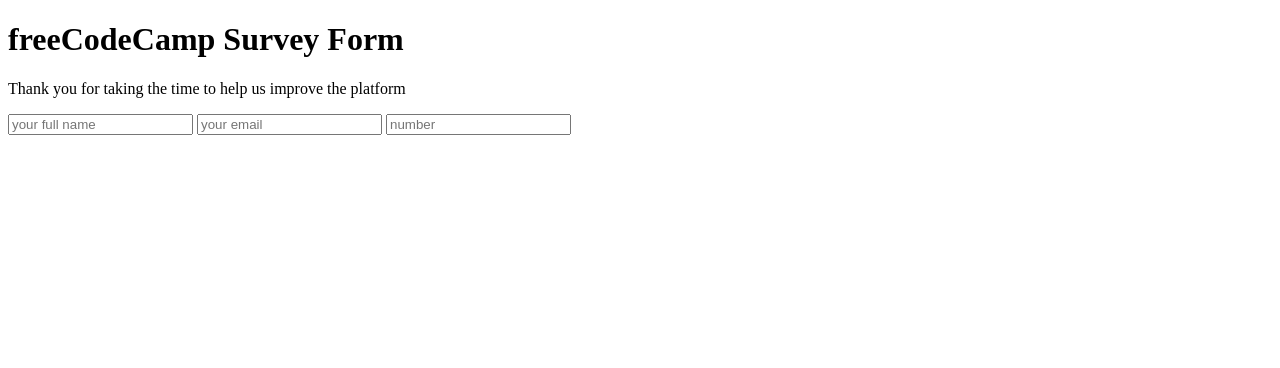
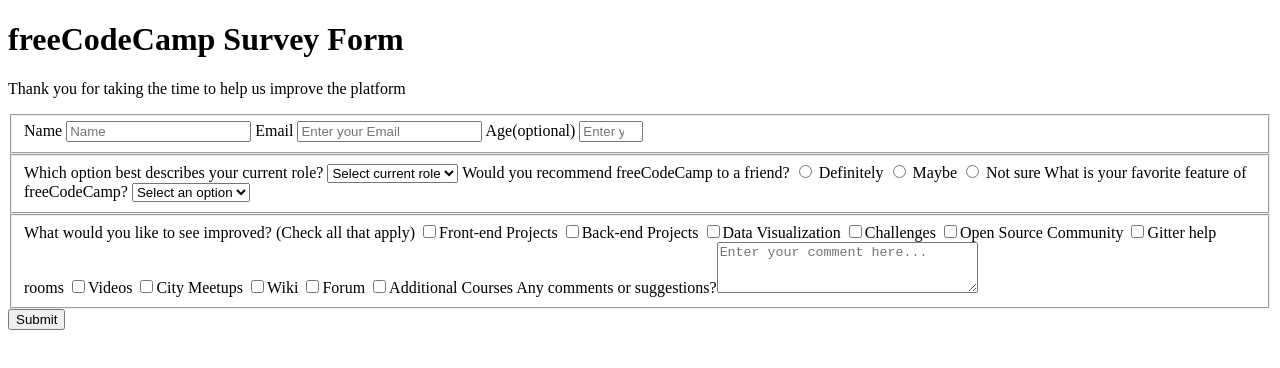
Before and after one commit to gashug/Survey-practice, a plain HTML site: page index.html in a window 1280 px wide. Drawn offline with Linux system fonts and the light colour scheme.

Commit message:
Final HTML code

```diff
--- a/index.html
+++ b/index.html
@@ -8,17 +8,56 @@
 </head>
 <body>
     <h1 id="title">freeCodeCamp Survey Form</h1>
-    <p>Thank you for taking the time to help us improve the platform</p>
-    <form id="survey-form" action="">
-      <label for="name">
-        <input id="name" type="text" placeholder="your full name">
+    <p id="description">Thank you for taking the time to help us improve the platform</p>
+    <form id="survey-form">
+    <fieldset>
+      <label>Name <input id="name" type="text" placeholder="Name"></label>
+      <label>Email <input id="email" type="email" placeholder="Enter your Email"></label>
+      <label>Age(optional) <input id="age" type="number" min="13" max="120" placeholder="Enter your Age"></label>
+    </fieldset>
+    <fieldset>
+      <label>Which option best describes your current role?
+      <select>
+        <option value="">Select current role</option>
+        <option value="1">Student</option>
+        <option value="2">Full Time Job</option>
+        <option value="3">Full Time Learner</option>
+        <option value="4">Prefer not to say</option>
+        <option value="5">other</option>
+      </select>
       </label>
-      <label for="email">
-        <input type="email" name="" id="email" placeholder="your email">
+      <label>Would you recommend freeCodeCamp to a friend?
+        <label><input type="radio" name="recommendation" /> Definitely</label>
+        <label><input type="radio" name="recommendation"> Maybe</label>
+        <label><input type="radio" name="recommendation"> Not sure</label>
       </label>
-      <label for="number">
-        <input type="number" name="" id="number" placeholder="number">
+      <label>What is your favorite feature of freeCodeCamp?
+      <select>
+        <option value="">Select an option</option>
+        <option value="1">Challenges</option>
+        <option value="2">Projects</option>
+        <option value="3">Community</option>
+        <option value="4">Open Source</option>
+      </select>
       </label>
+    </fieldset>
+    <fieldset>
+      <label>What would you like to see improved? (Check all that apply)
+        <label><input type="checkbox" />Front-end Projects</label>
+        <label><input type="checkbox" />Back-end Projects</label>
+        <label><input type="checkbox" />Data Visualization</label>
+        <label><input type="checkbox" />Challenges</label>
+        <label><input type="checkbox" />Open Source Community</label>
+        <label><input type="checkbox" />Gitter help rooms</label>
+        <label><input type="checkbox" />Videos</label>
+        <label><input type="checkbox" />City Meetups</label>
+        <label><input type="checkbox" />Wiki</label>
+        <label><input type="checkbox" />Forum</label>
+<label><input type="checkbox" />Additional Courses</label>
+      </label>
+      <label>Any comments or suggestions?<textarea rows="3" cols="30" placeholder="Enter your comment here..."></textarea></label>
+    </fieldset>
+    <input type="submit" value="Submit" />
     </form>
 </body>
 </html>
```
